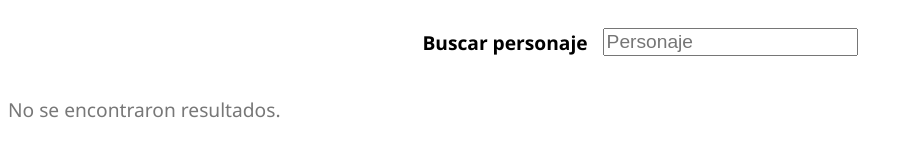
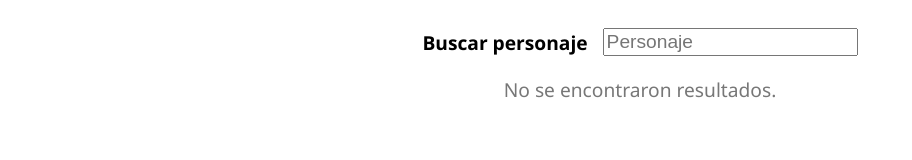
Before and after one commit to chiappettafran/tpjsmetodologia-chiappetta, a website built with Vite: page index.html in a window 1280 px wide. Shown: the whole page, without its empty margins (0-912 px from the left). Built offline with nearby package versions, Linux system fonts and the light colour scheme; no server answers.

Commit message:
2do commit - arreglos menores

```diff
--- a/src/main.js
+++ b/src/main.js
@@ -10,6 +10,7 @@ document.querySelector('#app').innerHTML = `
         Cargando...
     </div>
 `
+
 
 
 let listaPersonajes = []
--- a/src/style.css
+++ b/src/style.css
@@ -65,6 +65,6 @@ body {
     text-align: center;
     font-size: 1.2rem;
     color: #777;
-    margin: 20px 0;
+    margin: 0 auto;
     font-family: 'Segoe UI', sans-serif;
 }
```
